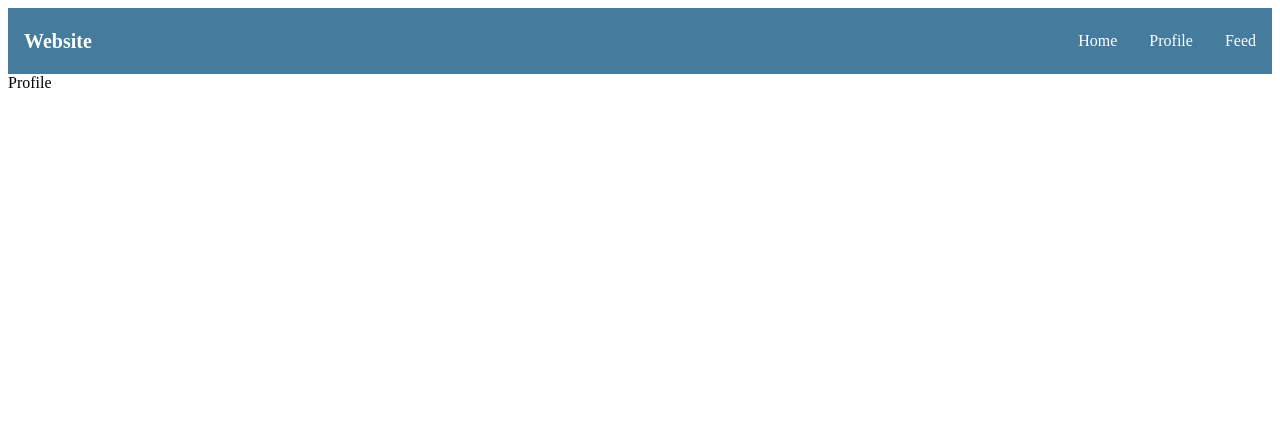
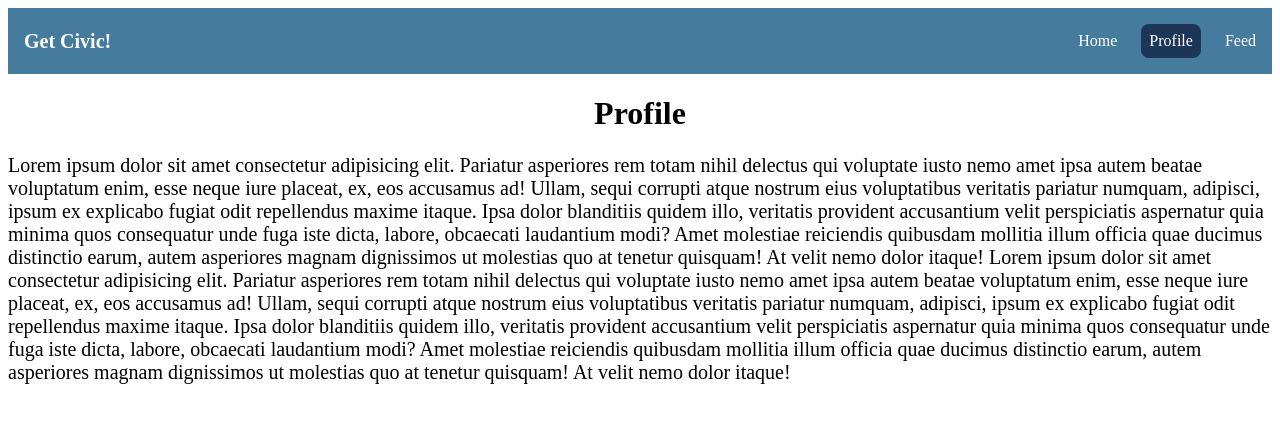
Before and after one commit to amelia-liston/TFC-Hackathon-Project, a React (Vite) app in the folder react-vite-TechForChange/: page /profile in a window 1280 px wide. Shown: the top 422 px of the page. Built offline with nearby package versions, Linux system fonts and the light colour scheme; the HTML template or start-up script is replaced by a standard one.

Commit message:
Functioning navbar, working on adding actual content

```diff
--- a/react-vite-TechForChange/src/App.css
+++ b/react-vite-TechForChange/src/App.css
@@ -10,6 +10,10 @@
   background-color: white;
   height: 100%;
   width: 100%;
+}
+
+p {
+  font-size: 20px;
 }
 
 
--- a/react-vite-TechForChange/src/components/Navbar.css
+++ b/react-vite-TechForChange/src/components/Navbar.css
@@ -1,8 +1,15 @@
+.active {
+    background-color:  #1D3557;
+}
+
+
 nav {
     display: flex;
     justify-content: space-between;
     align-items: center;
     background-color: #457B9D;
+    position: sticky;
+    top: 0;
 }
 
 nav .title {
@@ -29,3 +36,7 @@ nav ul li a {
     margin: 0 0.5rem;
     border-radius: 0.5rem;
 }
+
+nav ul li a:not(.active):hover {
+    background-color: #32517c;
+}
--- a/react-vite-TechForChange/src/components/navbar.jsx
+++ b/react-vite-TechForChange/src/components/navbar.jsx
@@ -1,22 +1,22 @@
 import React from "react";
-import { Link } from "react-router-dom";
+import { Link, NavLink } from "react-router-dom";
 import "./Navbar.css";
 
 export const Navbar = () => {
   return (
     <nav>
       <Link to="/" className="title">
-        Website
+        Get Civic!
       </Link>
       <ul>
         <li>
-          <Link to="/">Home</Link>
+          <NavLink to="/">Home</NavLink>
         </li>
         <li>
-          <Link to="/profile">Profile</Link>
+          <NavLink to="/profile">Profile</NavLink>
         </li>
         <li>
-          <Link to="/feed">Feed</Link>
+          <NavLink to="/feed">Feed</NavLink>
         </li>
       </ul>
     </nav>
--- a/react-vite-TechForChange/src/pages/Feed.jsx
+++ b/react-vite-TechForChange/src/pages/Feed.jsx
@@ -2,5 +2,10 @@ import React from "react";
 import { Link } from "react-router-dom";
 
 export const Feed = () => {
-  return <div>Feed</div>;
+  return (
+    <div>
+      <h1>Feed</h1>
+      <h2>Our recommendations for you</h2>
+    </div>
+  );
 };
--- a/react-vite-TechForChange/src/pages/Home.jsx
+++ b/react-vite-TechForChange/src/pages/Home.jsx
@@ -2,5 +2,9 @@ import React from "react";
 import { Link } from "react-router-dom";
 
 export const Home = () => {
-  return <div>Home</div>;
+  return (
+    <div>
+      <h1>How to get involved</h1>
+    </div>
+  );
 };
--- a/react-vite-TechForChange/src/pages/Profile.jsx
+++ b/react-vite-TechForChange/src/pages/Profile.jsx
@@ -2,5 +2,33 @@ import React from "react";
 import { Link } from "react-router-dom";
 
 export const Profile = () => {
-  return <div>Profile</div>;
+  return (
+    <div>
+      <h1>Profile</h1>
+      <p>
+        Lorem ipsum dolor sit amet consectetur adipisicing elit. Pariatur
+        asperiores rem totam nihil delectus qui voluptate iusto nemo amet ipsa
+        autem beatae voluptatum enim, esse neque iure placeat, ex, eos accusamus
+        ad! Ullam, sequi corrupti atque nostrum eius voluptatibus veritatis
+        pariatur numquam, adipisci, ipsum ex explicabo fugiat odit repellendus
+        maxime itaque. Ipsa dolor blanditiis quidem illo, veritatis provident
+        accusantium velit perspiciatis aspernatur quia minima quos consequatur
+        unde fuga iste dicta, labore, obcaecati laudantium modi? Amet molestiae
+        reiciendis quibusdam mollitia illum officia quae ducimus distinctio
+        earum, autem asperiores magnam dignissimos ut molestias quo at tenetur
+        quisquam! At velit nemo dolor itaque! Lorem ipsum dolor sit amet
+        consectetur adipisicing elit. Pariatur asperiores rem totam nihil
+        delectus qui voluptate iusto nemo amet ipsa autem beatae voluptatum
+        enim, esse neque iure placeat, ex, eos accusamus ad! Ullam, sequi
+        corrupti atque nostrum eius voluptatibus veritatis pariatur numquam,
+        adipisci, ipsum ex explicabo fugiat odit repellendus maxime itaque. Ipsa
+        dolor blanditiis quidem illo, veritatis provident accusantium velit
+        perspiciatis aspernatur quia minima quos consequatur unde fuga iste
+        dicta, labore, obcaecati laudantium modi? Amet molestiae reiciendis
+        quibusdam mollitia illum officia quae ducimus distinctio earum, autem
+        asperiores magnam dignissimos ut molestias quo at tenetur quisquam! At
+        velit nemo dolor itaque!
+      </p>
+    </div>
+  );
 };
```
